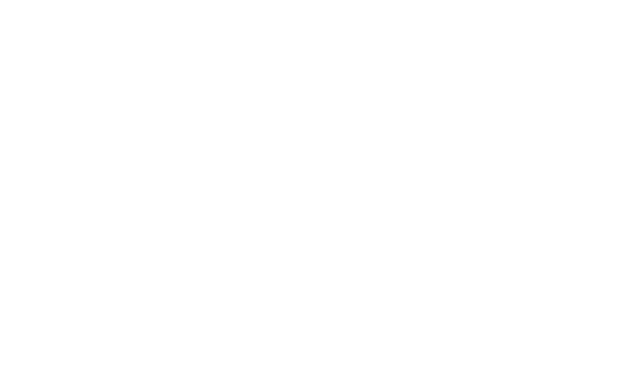
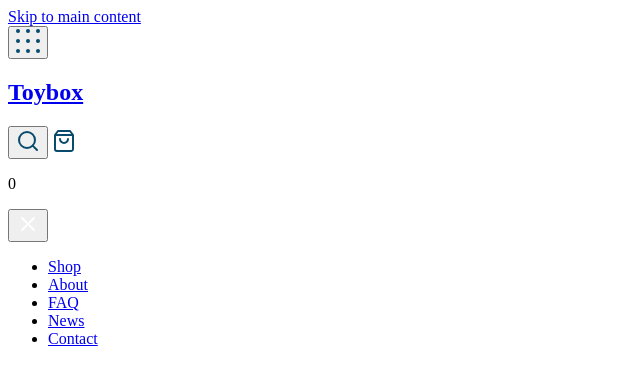
Before and after one commit to Justinng26/ecommerce-store, a plain HTML site: page index.html in a window 1280 px wide. Shown: the whole page, without its empty margins (0-640 px from the left). Drawn offline with Linux system fonts and the light colour scheme.

Commit message:
added the NAV bar and slide out menu

```diff
--- a/index.html
+++ b/index.html
@@ -5,8 +5,64 @@
 	<meta http-equiv="X-UA-Compatible" content="IE=edge">
 	<meta name="viewport" content="width=device-width, initial-scale=1.0">
 	<title>STARTER - Toybox Homepage</title>
+	<link rel="stylesheet" href="./styles/styles.css">
 </head>
 <body>
 
+	<!-- skip link -->
+    <a href="#mainContent" class= "skipLink">Skip to main content</a>
+
+	<!-- Nav -->
+	<nav class="navBar">
+		<div class="wrapper">
+			<!-- Slide out Button -->
+			<button class="menuIcon">
+				<img src="./assets/menu-button.svg" alt="Button to open out slide out Navigation Menu">
+			</button>
+
+			<!-- logo -->
+				<a href="./index.html" class="logo">
+					<h1>Toybox</h1>
+				</a>
+
+			<!-- Cart -->
+			<div class="cartFlex">
+				<!-- search -->
+				<button class="menuIcon">
+					<img src="./assets/search.svg" alt="Search Button" class="searchIcon">
+				</button>
+
+				<!-- shopping bag -->
+				<a href="#" class="bag">
+					<img src="./assets/shop-bag.svg" alt="link to Cart page" class="bagIcon">
+				</a>
+
+				<!--counter  -->
+				<div class="counter">
+					<p>0</p>
+				</div> <!-- end. counter -->
+			</div>  <!-- end .cartFlex -->
+		</div> <!-- end .wrapper -->
+
+		<!-- slide out Nav -->
+		<div class="slideOutNav">
+			<div class="navCloseButton">
+				<button>
+					<img src="./assets/menu-close.svg" alt="Close Slide Out Menu">
+				</button>
+			</div>
+
+			<!-- nav and ul -->
+			<nav>
+				<ul class="mainMenu">
+					<li><a href="#">Shop</a></li>
+					<li><a href="#">About</a></li>
+					<li><a href="#">FAQ</a></li>
+					<li><a href="#">News</a></li>
+					<li><a href="./contact.html">Contact</a></li>
+				</ul>
+			</nav>
+		</div>  <!-- end .slideOutNav -->
+	</nav>
 </body>
 </html>
```
